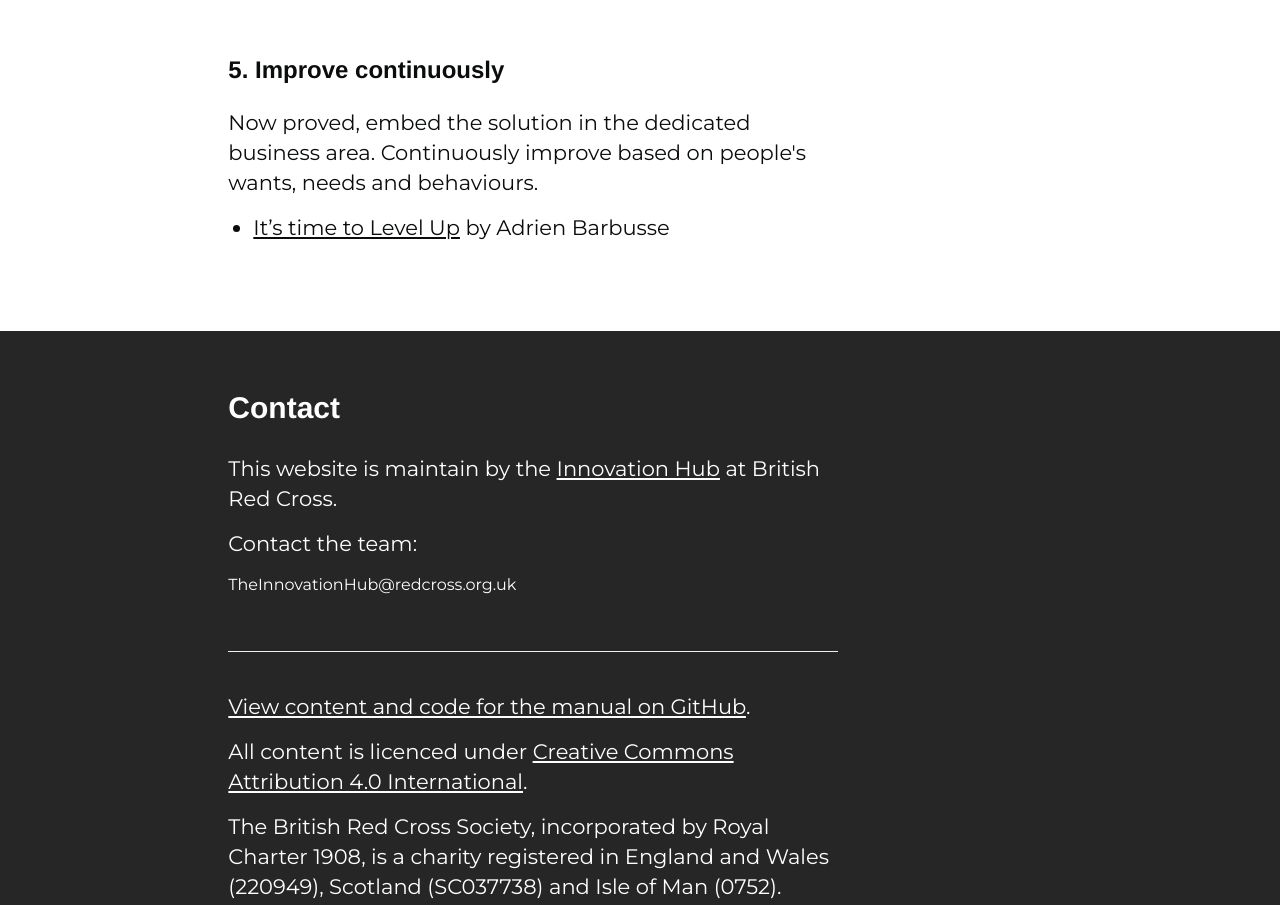
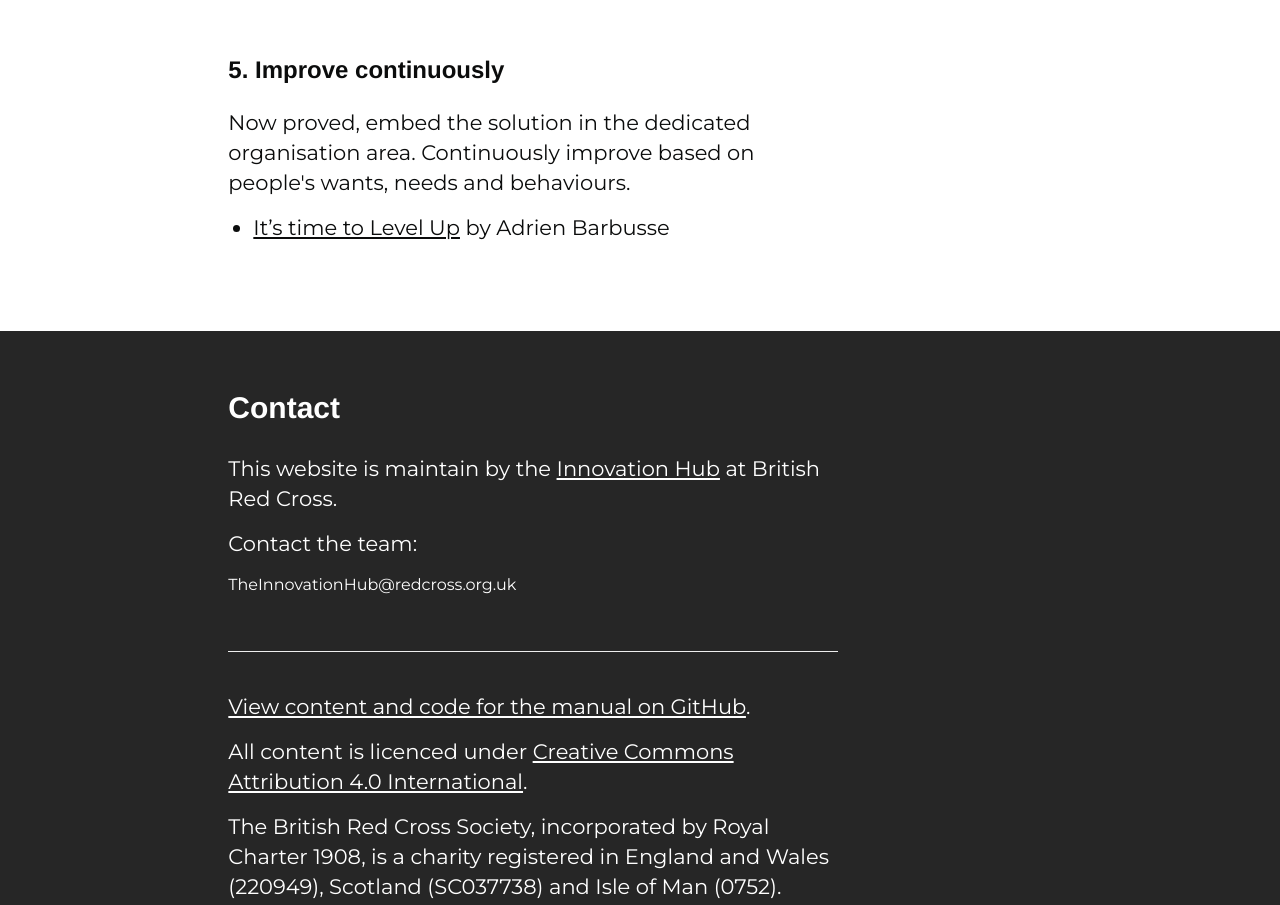
Before and after one commit to britishredcrosssociety/design-approach, a plain HTML site: page index.html in a window 1280 px wide. Shown: the part 1775-2680 px from the top of the page. Drawn offline with nearby package versions, Linux system fonts and the light colour scheme.

Commit message:
Update index.html

```diff
--- a/index.html
+++ b/index.html
@@ -153,7 +153,7 @@
 
 						<div id="improve-continuously"></div>
 						<h3>5. Improve continuously</h3>
-						<p>Now proved, embed the solution in the dedicated business area. Continuously improve based on people's wants, needs and behaviours.</p>
+						<p>Now proved, embed the solution in the dedicated organisation area. Continuously improve based on people's wants, needs and behaviours.</p>
 						<ul id="list">
 							<li><a href="https://medium.com/digital-and-innovation-at-british-red-cross/its-time-to-level-up-9711fce60555"><span class="me-on-internet">It’s time to Level Up</span></a> by <nobr>Adrien Barbusse</nobr></li>
 						</ul>
```
